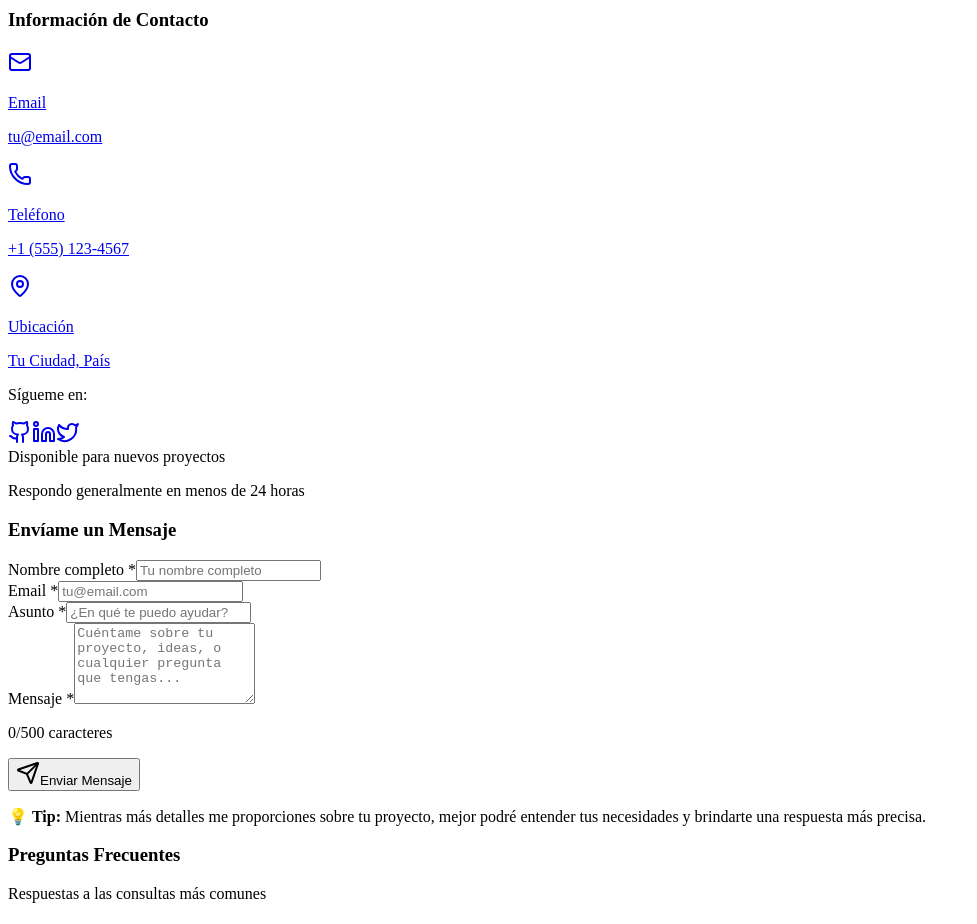
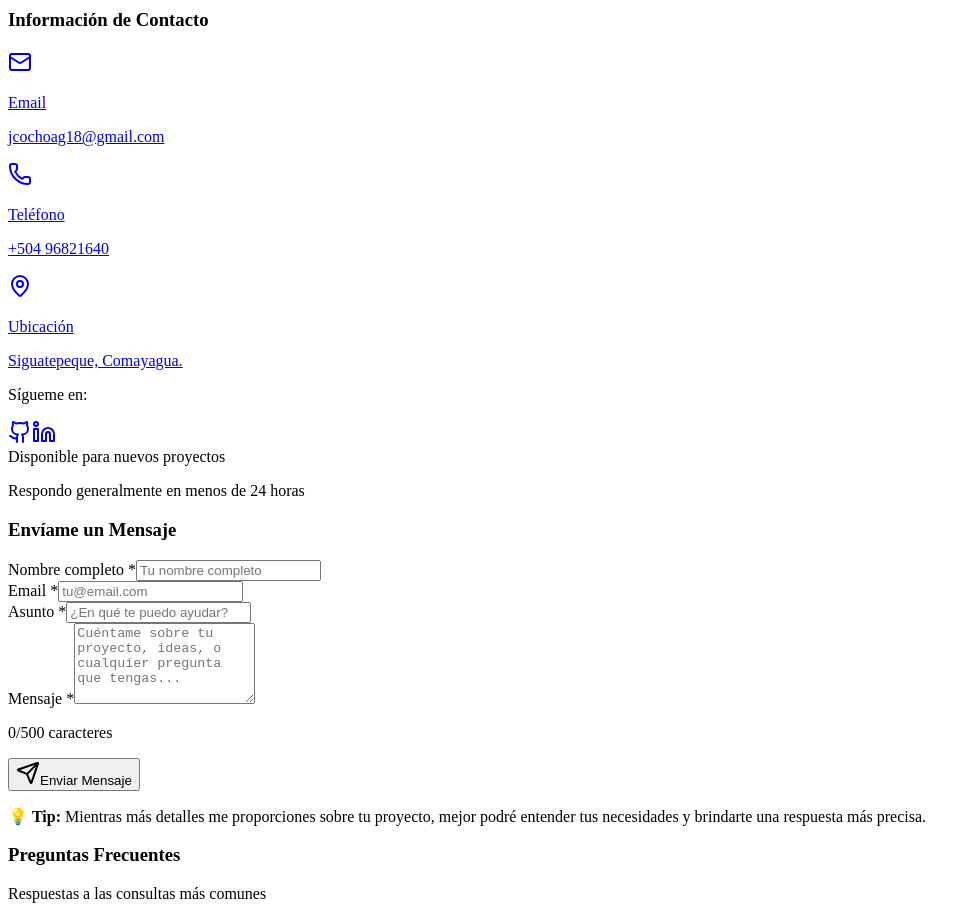
Before and after one commit to toastserial/Portafolio-Juan-Carloa-Ochoa, a React (Vite) app: page / in a window 1280 px wide. Shown: the part 7160-8084 px from the top of the page, without its empty margins (0-977 px from the left). Built offline with nearby package versions, Linux system fonts and the light colour scheme; the HTML template or start-up script is replaced by a standard one.

Commit message:
Funcionamiento de correo con diseño con EMAILJS.

```diff
--- a/src/components/layout/Footer.tsx
+++ b/src/components/layout/Footer.tsx
@@ -25,7 +25,7 @@ export const Footer: React.FC = () => {
     },
     {
       icon: Mail,
-      href: 'mailto:tu@email.com',
+      href: 'mailto:jcochoag18@gmail.com',
       label: 'Email',
       color: 'hover:text-red-600 dark:hover:text-red-400'
     }
--- a/src/components/sections/Contact.tsx
+++ b/src/components/sections/Contact.tsx
@@ -1,6 +1,7 @@
 // src/components/sections/Contact.tsx
 import React, { useState, useEffect } from 'react';
-import { Mail, Phone, MapPin, Send, CheckCircle, AlertCircle, Github, Linkedin, Twitter } from 'lucide-react';
+import { Mail, Phone, MapPin, Send, CheckCircle, AlertCircle, Github, Linkedin, /*Twitter*/ } from 'lucide-react';
+import emailjs from 'emailjs-com';
 
 interface ContactForm {
   name: string;
@@ -101,14 +102,20 @@ export const Contact: React.FC = () => {
     setSubmitStatus('idle');
 
     try {
-      // Simular envío de formulario (aquí integrarías con EmailJS o tu backend)
-      await new Promise(resolve => setTimeout(resolve, 2000));
-
-      // Simulando éxito
+      await emailjs.send(
+        'service_wzlz7gp',      // Reemplaza con tu Service ID de EmailJS
+        'template_9i5uu1f',     // Reemplaza con tu Template ID de EmailJS
+        {
+          from_name: formData.name,
+          from_email: formData.email,
+          subject: formData.subject,
+          message: formData.message,
+          time: new Date().toLocaleString('es-HN', { timeZone: 'America/Tegucigalpa' }),
+        },
+        'BwBzznphHrwQlV-8C'          // Reemplaza con tu Public Key de EmailJS
+      );
       setSubmitStatus('success');
       setFormData({ name: '', email: '', subject: '', message: '' });
-
-      // Reset success message after 5 seconds
       setTimeout(() => setSubmitStatus('idle'), 5000);
     } catch (error) {
       setSubmitStatus('error');
@@ -122,22 +129,22 @@ export const Contact: React.FC = () => {
     {
       icon: Mail,
       label: 'Email',
-      value: 'tu@email.com',
-      href: 'mailto:tu@email.com',
+      value: 'jcochoag18@gmail.com',
+      href: 'mailto:jcohoag18@gmail.com',
       color: 'text-blue-600 dark:text-blue-400'
     },
     {
       icon: Phone,
       label: 'Teléfono',
-      value: '+1 (555) 123-4567',
-      href: 'tel:+15551234567',
+      value: '+504 96821640',
+      href: 'tel:+504 9682-1640',
       color: 'text-green-600 dark:text-green-400'
     },
     {
       icon: MapPin,
       label: 'Ubicación',
-      value: 'Tu Ciudad, País',
-      href: '#',
+      value: 'Siguatepeque, Comayagua.',
+      href: 'https:google.com/maps?q=Siguatepeque,Comayagua',
       color: 'text-purple-600 dark:text-purple-400'
     }
   ];
@@ -146,7 +153,7 @@ export const Contact: React.FC = () => {
     {
       icon: Github,
       label: 'GitHub',
-      href: 'https://github.com/tu-usuario',
+      href: 'https://github.com/toastserial',
       color: 'hover:text-gray-900 dark:hover:text-white'
     },
     {
@@ -155,12 +162,12 @@ export const Contact: React.FC = () => {
       href: 'https://linkedin.com/in/tu-perfil',
       color: 'hover:text-blue-600 dark:hover:text-blue-400'
     },
-    {
+    /*{
       icon: Twitter,
       label: 'Twitter',
       href: 'https://twitter.com/tu-usuario',
       color: 'hover:text-blue-400 dark:hover:text-blue-300'
-    }
+    }*/
   ];
 
   return (
```
